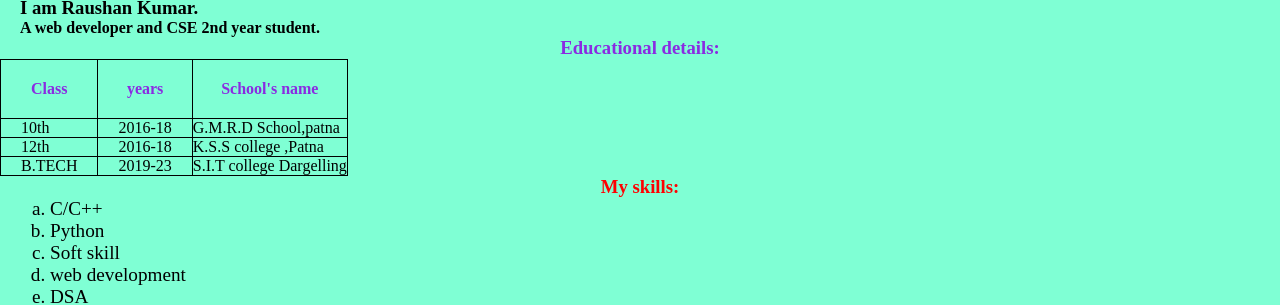
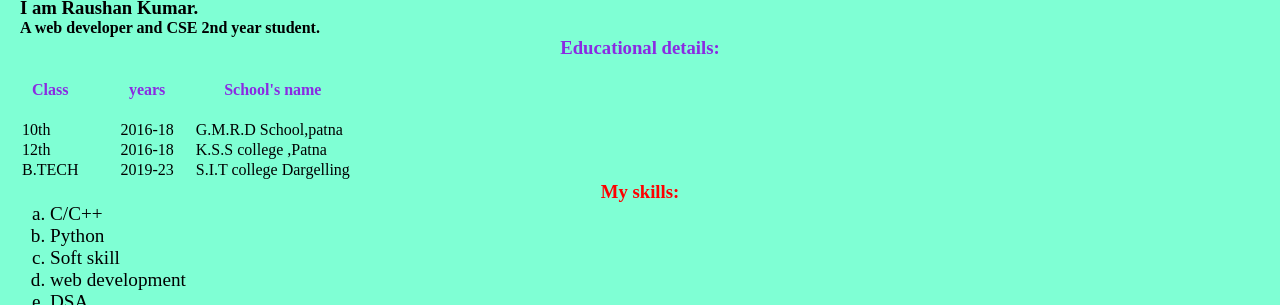
Before and after one commit to Bin-raushan/My-web-development-project.github.io, a plain HTML site: page index.html in a window 1280 px wide. Shown: the part 502-807 px from the top of the page. Drawn offline with Linux system fonts and the light colour scheme.

Commit message:
Update myproject.css

```diff
--- a/myproject.css
+++ b/myproject.css
@@ -76,8 +76,3 @@ footer{
 footer a{
     padding: 20px;
 }
-table,td,th,tr{
-    border:1px,solid,black;
-    border-collapse:collapse;
-
-}
```
